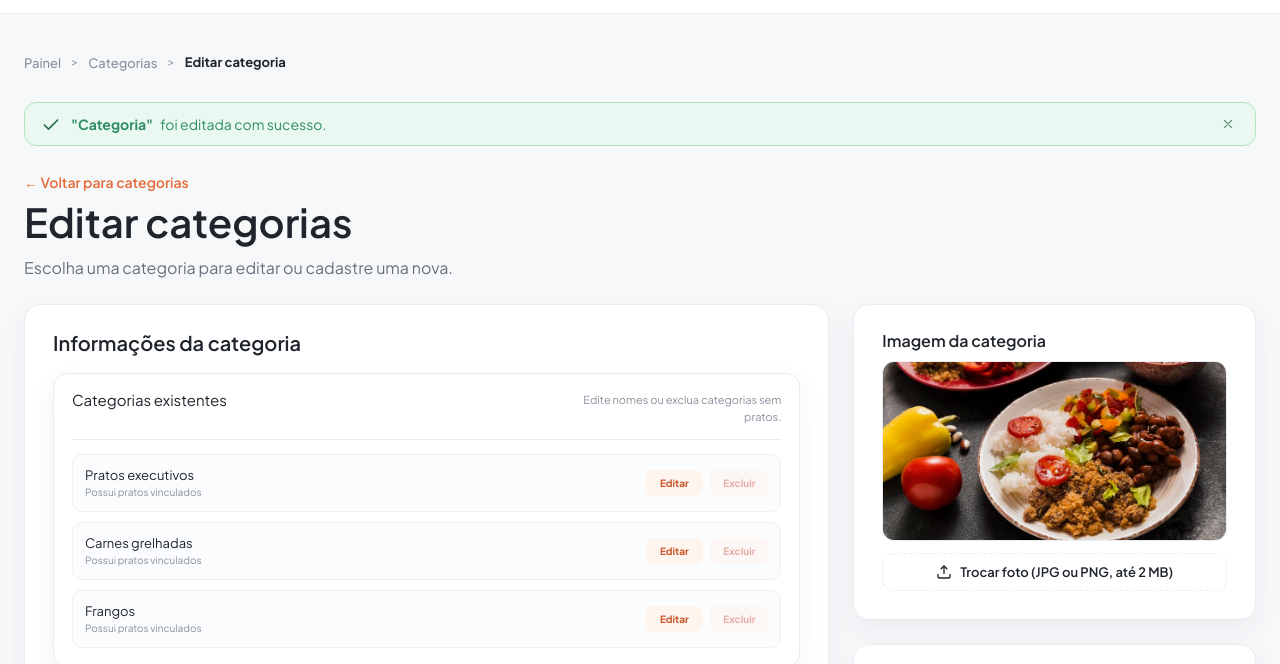
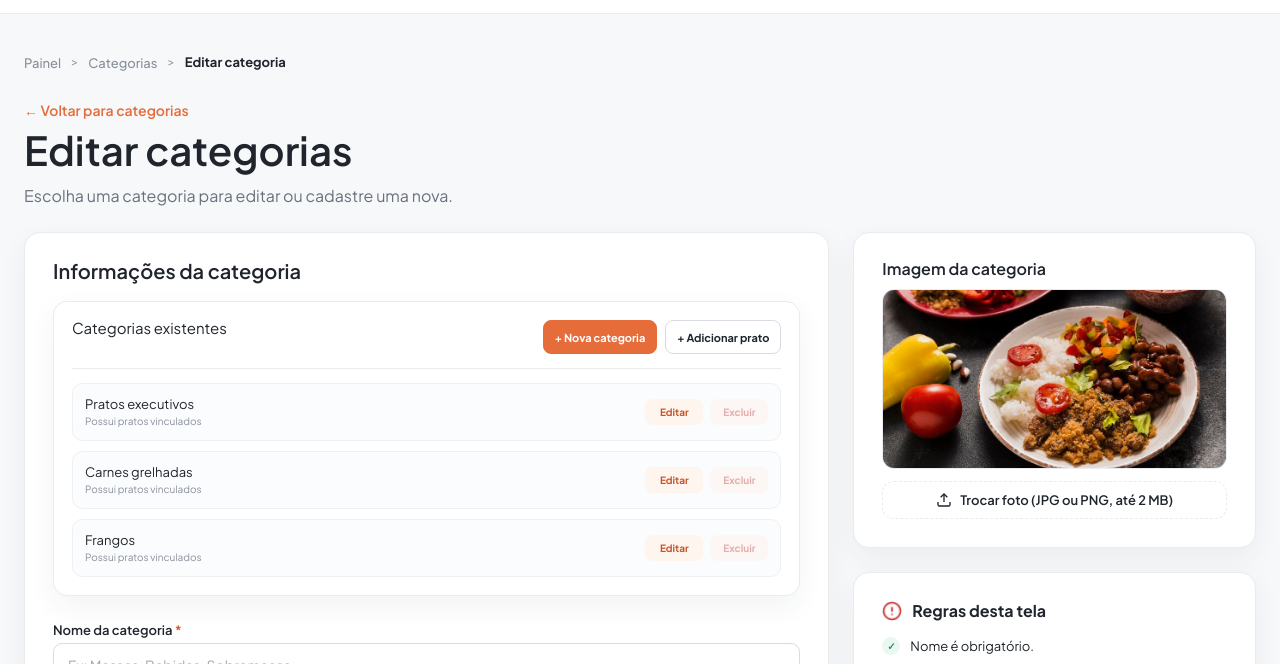
Before and after one commit to kairondutra/sabordecasa, a plain HTML site: page editar_categoria.html in a window 1280 px wide. Shown: the part 63-727 px from the top of the page. Drawn offline with Linux system fonts and the light colour scheme.

Commit message:
Ajustada tela de edição de categorias

```diff
--- a/css/style.css
+++ b/css/style.css
@@ -104,6 +104,34 @@ main {
   font-size: 15px;
 }
 
+.categoria-acoes-criacao {
+  display: flex;
+  flex-wrap: wrap;
+  justify-content: flex-end;
+  gap: 8px;
+}
+
+.btn-nova-categoria,
+.btn-adicionar-prato {
+  display: inline-flex;
+  align-items: center;
+  min-height: 34px;
+  padding: 8px 11px;
+  border: 1px solid var(--cor-tomate);
+  border-radius: 8px;
+  background: var(--cor-tomate);
+  color: #fff;
+  font-size: 11px;
+  font-weight: 700;
+  text-decoration: none;
+}
+
+.btn-adicionar-prato {
+  border-color: #d7dce2;
+  background: #fff;
+  color: var(--cor-cafe);
+}
+
 .lista-categorias-cabecalho span {
   max-width: 220px;
   color: var(--cor-fonte-breadcumpb-inativo);
@@ -174,6 +202,18 @@ main {
 
 .acoes-categoria button:hover {
   border-color: rgba(230, 108, 58, .3);
+}
+
+.acao-adicionar-prato {
+  min-width: 58px;
+  padding: 7px 9px;
+  border-radius: 7px;
+  background: #edf7f2;
+  color: var(--cor-fonte-verde-escuro);
+  font-size: 10px;
+  font-weight: 700;
+  text-align: center;
+  text-decoration: none;
 }
 
 .acoes-categoria button:last-child {
--- a/editar_categoria.html
+++ b/editar_categoria.html
@@ -69,27 +69,6 @@
             <p class="breadcrumb_item_ativo">Editar categoria</p>
         </div>
 
-        <!-- barra verde de sucesso -->
-        <div id="toastSucesso" class="toast-sucesso">
-            <div class="toast-conteudo">
-                <svg class="toast-icone" viewBox="0 0 24 24" fill="none">
-                    <path d="M20 6L9 17L4 12" stroke="#2D6A4F" stroke-width="2" stroke-linecap="round"
-                        stroke-linejoin="round" />
-                </svg>
-                <span class="toast-mensagem">
-                    <strong>"Categoria"</strong> &nbsp; foi editada com sucesso.
-                </span>
-            </div>
-
-            <button class="toast-fechar" id="fecharToast" aria-label="Fechar notificação">
-                <svg viewBox="0 0 24 24" fill="none">
-                    <path d="M18 6L6 18M6 6L18 18" stroke="#2D6A4F" stroke-width="2" stroke-linecap="round"
-                        stroke-linejoin="round" />
-                </svg>
-            </button>
-        </div>
-        <!-- fim da barra verde de sucesso -->
-
         <!-- inicio do cabecalho da categoria -->
         <div class="cabecalho-categoria">
             <!-- Lado Esquerdo: Voltar, Foto, Título e Badges -->
@@ -117,7 +96,10 @@
                     <div class="lista-categorias-gerenciamento">
                         <div class="lista-categorias-cabecalho">
                             <h3>Categorias existentes</h3>
-                            <span>Edite nomes ou exclua categorias sem pratos.</span>
+                            <div class="categoria-acoes-criacao">
+                                <a href="nova_categoria.html" class="btn-nova-categoria">+ Nova categoria</a>
+                                <a href="novo_prato.html" class="btn-adicionar-prato">+ Adicionar prato</a>
+                            </div>
                         </div>
                         <ul id="lista-categorias"></ul>
                     </div>
```
